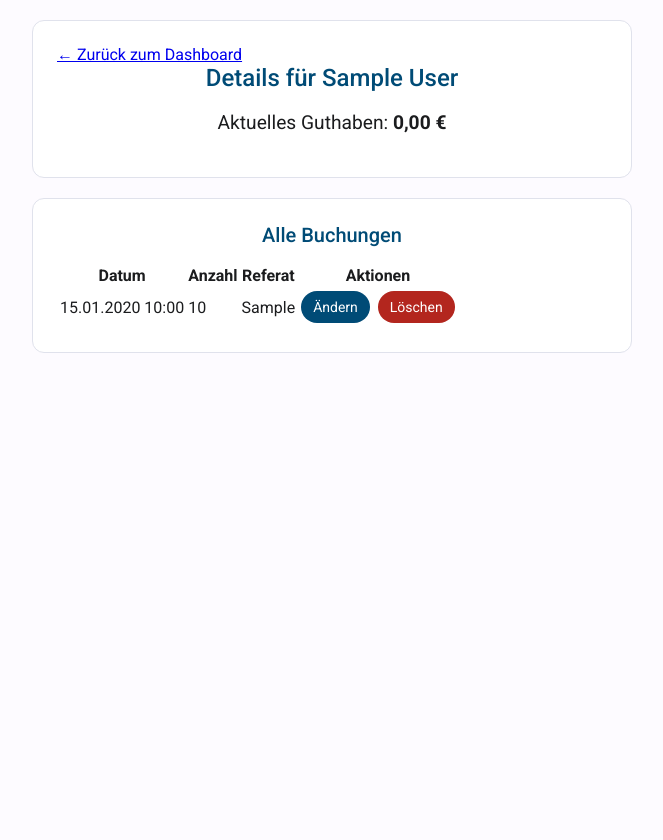
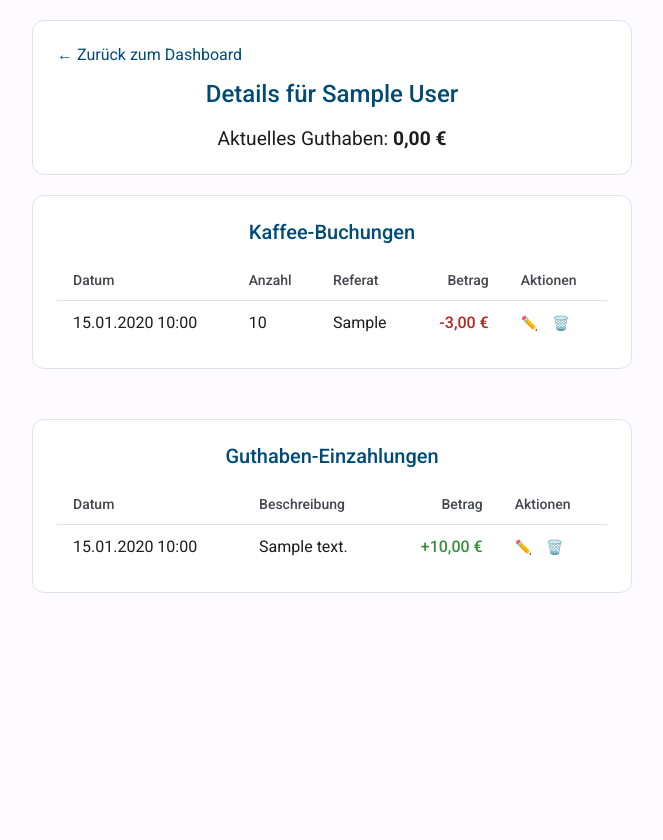
Before and after one commit to thezimme/Kaffeeliste, a PHP site: page /admin/user_details.php?id=1 in a window 1280 px wide. Shown: the whole page, without its empty margins (308-971 px from the left). Run offline with PHP 8.4, Linux system fonts and the light colour scheme; the visitor is signed in with stand-in values (Sample User, id 1); tables that the repository leaves empty or names only in its code hold one stand-in row (values such as "Sample post").

Commit message:
Update user_details.php

```diff
--- a/admin/user_details.php
+++ b/admin/user_details.php
@@ -24,9 +24,14 @@ if (!$user) {
     exit;
 }
 
-// Buchungen des Nutzers abrufen
+// Kaffee-Buchungen des Nutzers abrufen
 $bookings = $pdo->prepare("SELECT * FROM bookings WHERE user_id = ? ORDER BY booking_time DESC");
 $bookings->execute([$user_id]);
+
+// Guthaben-Transaktionen des Nutzers abrufen
+$transactions = $pdo->prepare("SELECT * FROM transactions WHERE user_id = ? ORDER BY transaction_time DESC");
+$transactions->execute([$user_id]);
+
 ?>
 
 <!DOCTYPE html>
@@ -36,24 +41,27 @@ $bookings->execute([$user_id]);
     <meta name="viewport" content="width=device-width, initial-scale=1.0">
     <title>Nutzerdetails</title>
     <link rel="stylesheet" href="../style.css">
+    <link rel="stylesheet" href="admin_style.css">
 </head>
 <body>
 
 <main>
     <div class="card">
-        <a href="dashboard.php">&larr; Zurück zum Dashboard</a>
-        <h1>Details für <?= htmlspecialchars($user['firstname'] . ' ' . $user['lastname']) ?></h1>
-        <p style="text-align: center; font-size: 1.2em;">Aktuelles Guthaben: <strong><?= number_format($user['balance'], 2, ',', '.') ?> €</strong></p>
+        <a href="dashboard.php" style="text-decoration: none; color: var(--primary-color);">&larr; Zurück zum Dashboard</a>
+        <h1 style="margin-top: 16px;">Details für <?= htmlspecialchars($user['firstname'] . ' ' . $user['lastname']) ?></h1>
+        <p style="text-align: center; font-size: 1.2em; margin-bottom: 0;">Aktuelles Guthaben: <strong class="<?= $user['balance'] < 0 ? 'balance negative' : '' ?>"><?= number_format($user['balance'], 2, ',', '.') ?> €</strong></p>
     </div>
 
+    <div class="details-grid">
         <div class="card">
-        <h2>Alle Buchungen</h2>
-        <table class="user-table">
+            <h2>Kaffee-Buchungen</h2>
+            <table class="transaction-list">
                 <thead>
                     <tr>
                         <th>Datum</th>
                         <th>Anzahl</th>
                         <th>Referat</th>
+                        <th style="text-align: right;">Betrag</th>
                         <th>Aktionen</th>
                     </tr>
                 </thead>
@@ -63,15 +71,44 @@ $bookings->execute([$user_id]);
                         <td><?= date('d.m.Y H:i', strtotime($booking['booking_time'])) ?></td>
                         <td><?= $booking['quantity'] ?></td>
                         <td><?= htmlspecialchars($booking['reference']) ?></td>
-                    <td>
-                        <a href="edit_booking.php?id=<?= $booking['id'] ?>" class="button-small">Ändern</a>
-                        <a href="delete_booking.php?id=<?= $booking['id'] ?>" onclick="return confirm('Sicher?')" class="button-small danger">Löschen</a>
+                        <td class="amount-coffee" style="text-align: right;">-<?= number_format($booking['quantity'] * KAFFEE_PREIS, 2, ',', '.') ?> €</td>
+                        <td class="actions">
+                            <a href="edit_booking.php?id=<?= $booking['id'] ?>">✏️</a>
+                            <a href="delete_booking.php?id=<?= $booking['id'] ?>" onclick="return confirm('Sicher?')">🗑️</a>
                         </td>
                     </tr>
                     <?php endforeach; ?>
                 </tbody>
             </table>
         </div>
+
+        <div class="card">
+            <h2>Guthaben-Einzahlungen</h2>
+            <table class="transaction-list">
+                <thead>
+                    <tr>
+                        <th>Datum</th>
+                        <th>Beschreibung</th>
+                        <th style="text-align: right;">Betrag</th>
+                        <th>Aktionen</th>
+                    </tr>
+                </thead>
+                <tbody>
+                    <?php foreach ($transactions as $transaction): ?>
+                    <tr>
+                        <td><?= date('d.m.Y H:i', strtotime($transaction['transaction_time'])) ?></td>
+                        <td><?= htmlspecialchars($transaction['description']) ?></td>
+                        <td class="amount-deposit" style="text-align: right;">+<?= number_format($transaction['amount'], 2, ',', '.') ?> €</td>
+                        <td class="actions">
+                             <a href="edit_transaction.php?id=<?= $transaction['id'] ?>">✏️</a>
+                             <a href="delete_transaction.php?id=<?= $transaction['id'] ?>" onclick="return confirm('Sicher?')">🗑️</a>
+                        </td>
+                    </tr>
+                    <?php endforeach; ?>
+                </tbody>
+            </table>
+        </div>
+    </div>
 </main>
 
 </body>
```
Lines whose indentation alone changed are shown as unchanged.
